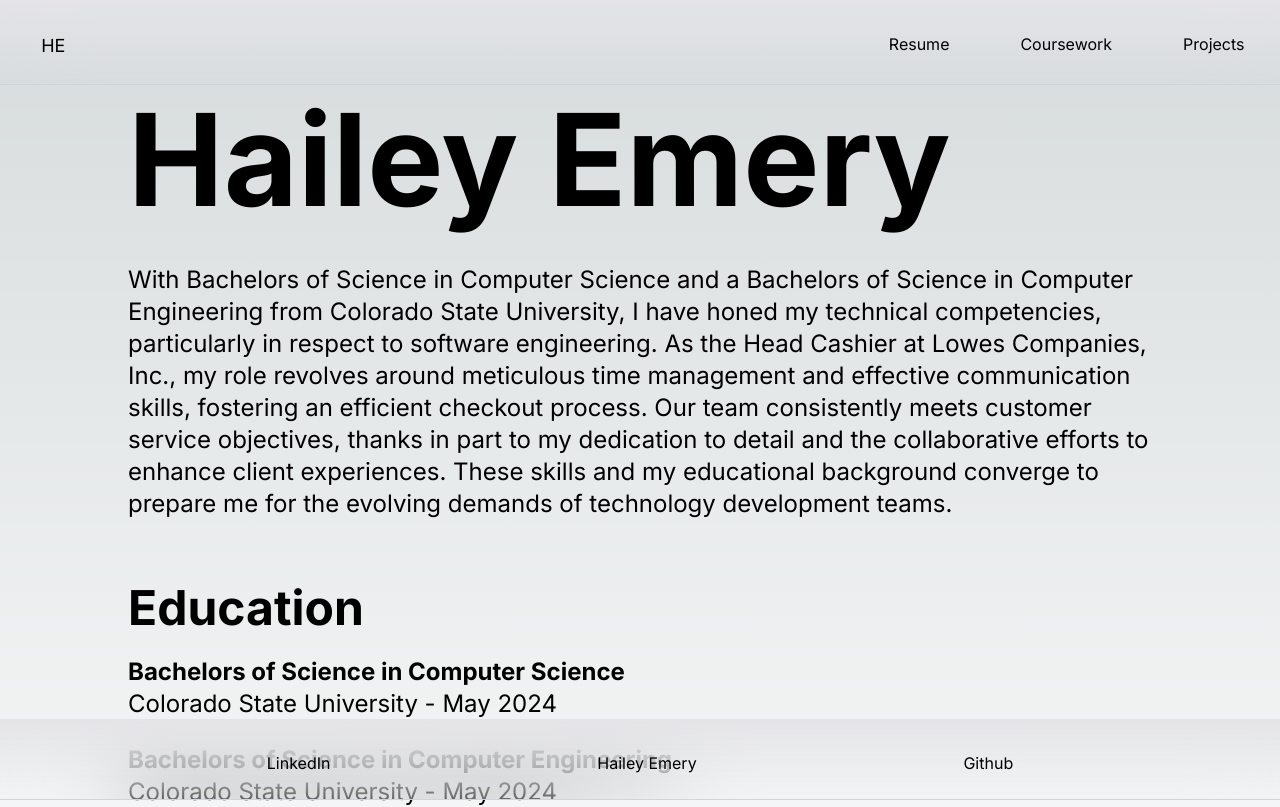
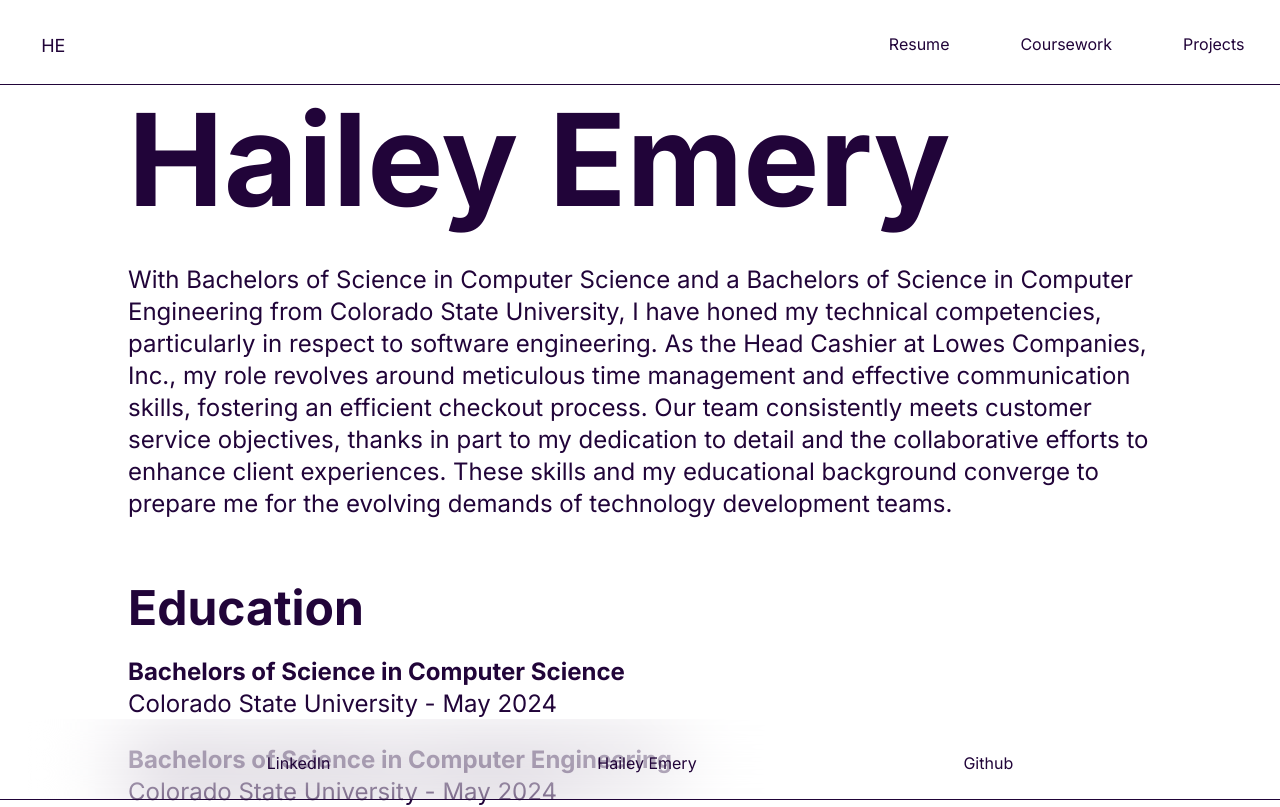
Before and after one commit to HaileyEmery/portfolio_website, a Next.js app: page / in a window 1280 px wide. Shown: the top 807 px of the page. Built offline with nearby package versions, Linux system fonts and the light colour scheme.

Commit message:
Add new color scheme

```diff
--- a/src/app/globals.css
+++ b/src/app/globals.css
@@ -3,27 +3,27 @@
 @tailwind utilities;
 
 :root {
-  --foreground-rgb: 0, 0, 0;
-  --background-start-rgb: 214, 219, 220;
-  --background-end-rgb: 255, 255, 255;
+  --foreground: #210439;
+  --background-start: #5D5393;
+  --background-end: #857DB1;
 }
 
 @media (prefers-color-scheme: dark) {
   :root {
-    --foreground-rgb: 255, 255, 255;
-    --background-start-rgb: 0, 0, 0;
-    --background-end-rgb: 0, 0, 0;
+    --foreground: #522B72;
+    --background-start: #221858;
+    --background-end: #0F073B;
   }
 }
 
 body {
-  color: rgb(var(--foreground-rgb));
+  color: var(--foreground);
   background: linear-gradient(
       to bottom,
       transparent,
-      rgb(var(--background-end-rgb))
+      var(--background-end)
     )
-    rgb(var(--background-start-rgb));
+    var(--background-starT);
 }
 
 @layer utilities {
--- a/tailwind.config.ts
+++ b/tailwind.config.ts
@@ -7,12 +7,30 @@ const config: Config = {
     "./src/app/**/*.{js,ts,jsx,tsx,mdx}",
   ],
   theme: {
-    extend: {
-      backgroundImage: {
-        "gradient-radial": "radial-gradient(var(--tw-gradient-stops))",
-        "gradient-conic":
-          "conic-gradient(from 180deg at 50% 50%, var(--tw-gradient-stops))",
+    colors: {
+      transparent: 'transparent',
+      current: 'currentColor',
+      'purple': {
+        100: '#9476AB',
+        200: '#714C8F',
+        300: '#522B72',
+        400: '#381356',
+        500: '#210439',
       },
+      'pink': {
+        100: '#C180AD',
+        200: '#A15088',
+        300: '#802B67',
+        400: '#601048',
+        500: '#40002D',
+      },
+      'blue': {
+        100: '#857DB1',
+        200: '#5D5393',
+        300: '#863176',
+        400: '#221858',
+        500: '#0F073B',
+      }
     },
   },
   plugins: [],
```
